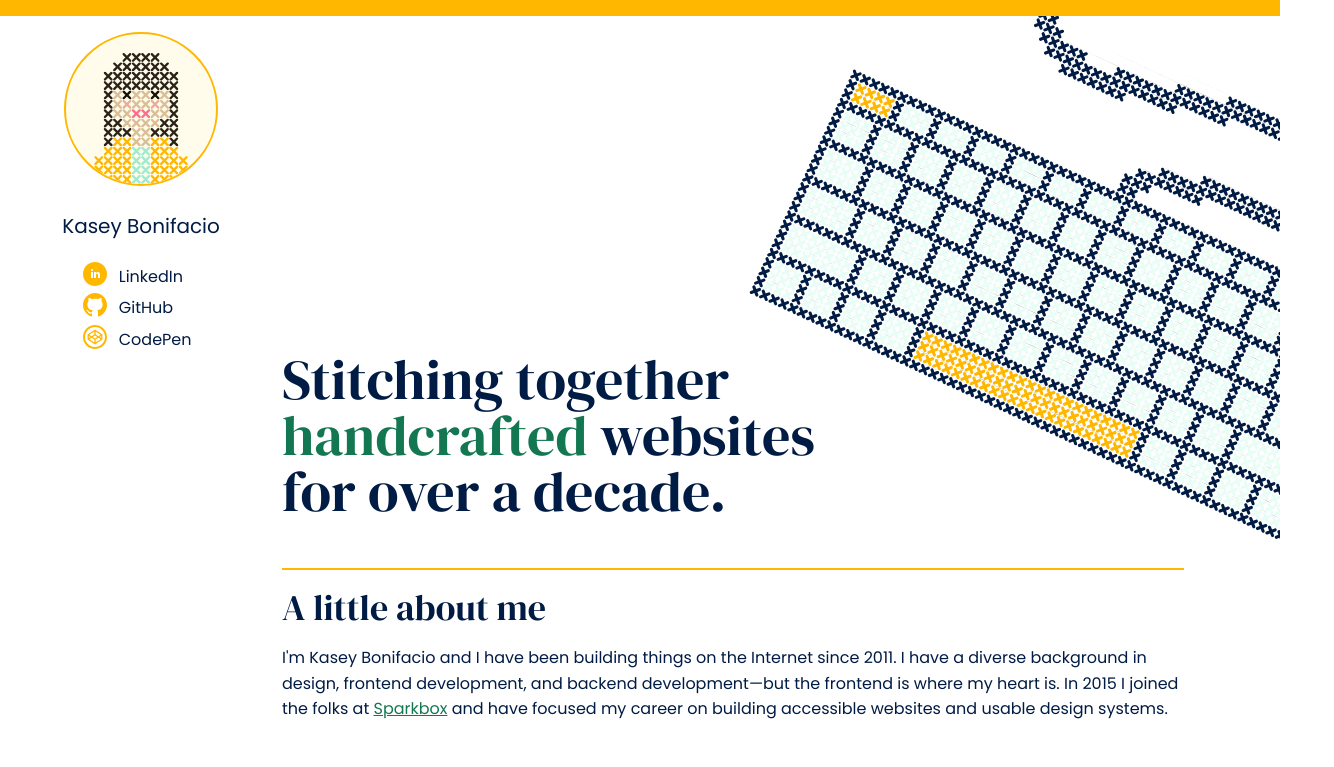
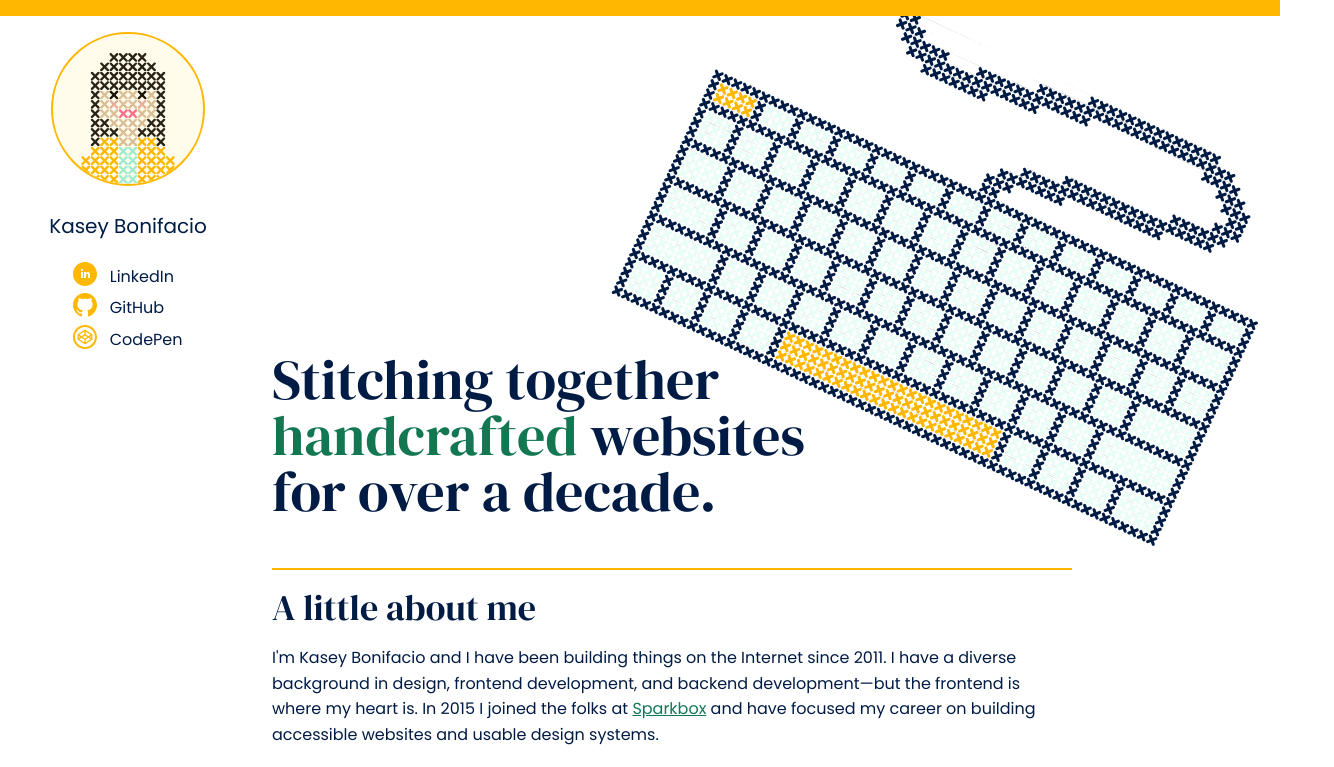
Before and after one commit to kaseybon/kaseybon, an Eleventy site: page src/pages/index.md in a window 1280 px wide. Shown: the top 767 px of the page, 1334 px wide, since content can reach past the window. Built offline with nearby package versions, Linux system fonts and the light colour scheme; Eleventy itself is replaced by a stand-in of ours; files that its build step writes are made by us from their sources.

Commit message:
refactor: layout adjustments
* remove overflow wrapper
* center on very large screens

```diff
--- a/src/pages/_includes/base.njk
+++ b/src/pages/_includes/base.njk
@@ -21,7 +21,6 @@
 </head>
 
 <body>
-  <div class="overflow">
   <div class="page">
     <header class="page__header header">
       <a href="#mainContent" class="link-pill skip-to">Skip to Content</a>
@@ -67,7 +66,6 @@
       {% include "svg-cat.njk" %}
     </footer>
   </div>
-  </div>
 
   <script src="/js/scripts.js"></script>
   <script>
--- a/src/pages/_includes/post.njk
+++ b/src/pages/_includes/post.njk
@@ -2,7 +2,6 @@
 layout: base.njk
 ---
 
-<div class="readable-width">
 <ul class="breadcrumbs">
   <li class="breadcrumbs__item"><a href="/">Home</a></li>
   <li class="breadcrumbs__item">Blog</li>
@@ -15,4 +14,3 @@ layout: base.njk
 <div class="markdown-content">
   {{ content | safe}}
 </div>
-</div>
--- a/src/scss/components/_icon-link.scss
+++ b/src/scss/components/_icon-link.scss
@@ -4,8 +4,7 @@
   text-align: left;
 
   @media (min-width: variables.$breakpoint--2-columns) {
-    max-width: 50%;
-    margin: auto;
+    display: inline-block;
   }
 
   &__item {
--- a/src/scss/elements/_elements.scss
+++ b/src/scss/elements/_elements.scss
@@ -6,17 +6,6 @@ body {
   line-height: 1.6;
   padding-top: var(--spacing);
   margin: 0;
-
-  &::after {
-    content: '';
-    display: block;
-    position: absolute;
-    top: 0;
-    left: 0;
-    right: 0;
-    height: var(--spacing);
-    background-color: var(--theme-primary)
-  }
 }
 
 p {
--- a/src/scss/objects/_overflow.scss
+++ /dev/null
@@ -1,6 +0,0 @@
-.overflow {
-  height: calc(100vh - var(--spacing));
-  width: 100vw;
-  overflow-x: hidden;
-  overflow-y: auto;
-}
--- a/src/scss/objects/_page.scss
+++ b/src/scss/objects/_page.scss
@@ -1,35 +1,42 @@
 @use "../settings/variables";
 
 .page {
-  display: grid;
-  gap: var(--spacing);
-  box-sizing: border-box;
-  padding: var(--spacing);
-  max-width: 1200px;
-  min-height: calc(100vh - var(--spacing)); // adjusting for the decorative border on the body element
-  grid-template-columns: 1fr;
-  grid-template-areas:
-    "header"
-    "content"
-    "footer";
+  max-width: 1400px;
+  min-height: calc(100vh - 15px);
+  margin: auto;
+  position: relative;
 
-  @media (min-width: variables.$breakpoint--2-columns) {
-    grid-template-columns: 250px 1fr;
-    grid-template-areas:
-      "header content"
-      ". content"
-      ". footer";
+  @media (min-width: 900px) {
+    display: grid;
+    grid-template-columns: 20% 1fr 15%;
+    grid-template-rows: 1fr auto;
+    grid-template-areas: 'header content .'
+                         'header footer footer';
+  }
+
+  &::after {
+    content: '';
+    display: block;
+    position: fixed;
+    top: 0;
+    left: 0;
+    right: 0;
+    height: var(--spacing);
+    background-color: var(--theme-primary)
   }
 
   &__header {
     grid-area: header;
+    padding: var(--spacing);
   }
 
   &__content {
     grid-area: content;
+    padding: var(--spacing);
   }
 
   &__footer {
     grid-area: footer;
+    padding: var(--spacing);
   }
 }
--- a/src/scss/objects/_readable-width.scss
+++ /dev/null
@@ -1,3 +0,0 @@
-.readable-width {
-  max-width: 700px;
-}
--- a/src/scss/style.scss
+++ b/src/scss/style.scss
@@ -55,9 +55,7 @@
 // 5. Objects
 //    Class-based selectors which define undecorated design patterns,
 //    for example media object known from OOCSS.
-@use "objects/overflow";
 @use "objects/page";
-@use "objects/readable-width";
 
 // =====================================================================
 // 6. Components
```
Lines whose indentation alone changed are shown as unchanged.
